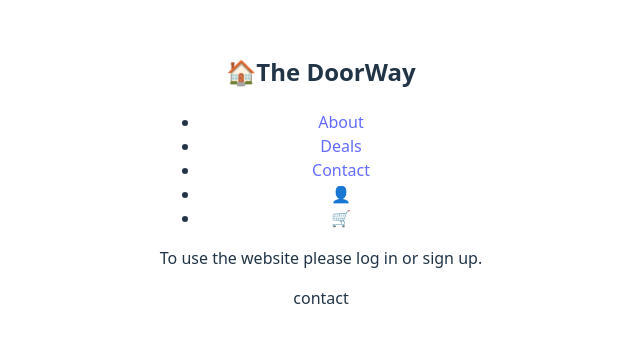
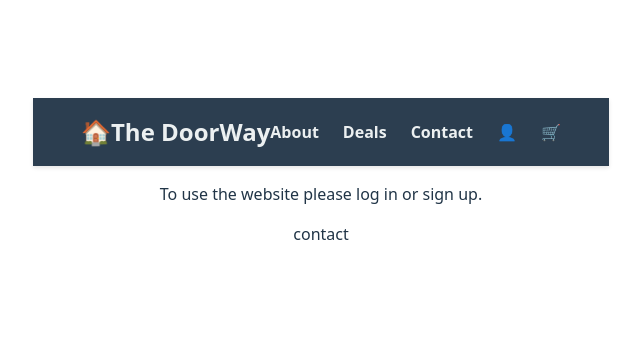
Before and after one commit to Bracha-Rosenfeld/Bracha_Simi_DoorWay, a React (Vite) app in the folder client/: page / in a window 1280 px wide. Shown: the part 228-570 px from the top of the page, without its empty margins (319-959 px from the left). Built offline with nearby package versions, Linux system fonts and the light colour scheme.

Commit message:
Make a style file for the navBar. Change the contcact link in the navBar to an a tag

```diff
--- a/client/src/components/contact.jsx
+++ b/client/src/components/contact.jsx
@@ -2,7 +2,7 @@
 
 const contact = () => {
     return (
-        <div>contact</div>
+        <div id = 'contact'>contact</div>
     )
 }
 export default contact;
--- a/client/src/components/home.jsx
+++ b/client/src/components/home.jsx
@@ -1,6 +1,6 @@
 import React from 'react'
 
-import NavBar from './navBar';
+import NavBar from './navBar/navBar';
 
 const home = () => {
 
--- a/client/src/components/layout.jsx
+++ b/client/src/components/layout.jsx
@@ -1,5 +1,5 @@
 import React from 'react'
-import NavBar from './navBar';
+import NavBar from './navBar/navBar';
 import Contact from './contact';
 
 const layout = ({ children }) => {
--- a/client/src/components/mainApp.jsx
+++ b/client/src/components/mainApp.jsx
@@ -2,7 +2,7 @@
 import { BrowserRouter, Routes, Route, Navigate } from 'react-router-dom';
 import Layout from './layout';
 import Home from '../components/home';
-import About from '../components/about';
+import About from '../components/about/about';
 import Deals from '../components/deals';
 import Login from '../components/login';
 import Signup from '../components/signup';
--- a/client/src/components/navBar.jsx
+++ /dev/null
@@ -1,21 +0,0 @@
-import React from 'react'
-import { Link } from 'react-router-dom';
-
-const navBar = () => {
-    return (
-        <div>
-            <nav>
-                <h2>🏠The DoorWay</h2>
-                <ul>
-                    <li><Link to="/about">About</Link></li>
-                    <li><Link to="/deals">Deals</Link></li>
-                    <li><Link to="/contact">Contact</Link></li>
-                    <li><Link to="/login">👤</Link></li>
-                    <li><Link to="/login">🛒</Link></li>
-                </ul>
-            </nav>
-        </div>
-    )
-}
-
-export default navBar
--- /dev/null
+++ b/client/src/components/navBar/navBar.jsx
@@ -0,0 +1,22 @@
+import React from 'react';
+import { Link } from 'react-router-dom';
+import styles from './NavBar.module.css';
+
+const NavBar = () => {
+    return (
+        <div className={styles.wrapper}>
+            <nav className={styles.navbar}>
+                <h2 className={styles.logo}>🏠The DoorWay</h2>
+                <ul className={styles.navList}>
+                    <li className={styles.navItem}><Link to="/about" className={styles.navLink}>About</Link></li>
+                    <li className={styles.navItem}><Link to="/deals" className={styles.navLink}>Deals</Link></li>
+                    <li className={styles.navItem}><a href="#contact" className={styles.navLink}>Contact</a></li>
+                    <li className={styles.navItem}><Link to="/login" className={styles.navLink}>👤</Link></li>
+                    <li className={styles.navItem}><Link to="/login" className={styles.navLink}>🛒</Link></li>
+                </ul>
+            </nav>
+        </div>
+    );
+};
+
+export default NavBar;
--- /dev/null
+++ b/client/src/components/navBar/navBar.module.css
@@ -0,0 +1,45 @@
+.wrapper {
+  width: 100;
+  position: sticky;
+  top: 0;
+  z-index: 1000;
+}
+
+.navbar {
+  display: flex;
+  justify-content: space-between;
+  align-items: center;
+  background-color: #2c3e50;
+  padding: 1rem clamp(1rem, 4vw, 3rem);
+  width: 100%;
+  box-shadow: 0 2px 4px rgba(0, 0, 0, 0.1);
+  box-sizing: border-box;
+}
+
+.logo {
+  margin: 0;
+  font-size: 1.5rem;
+  color: #ecf0f1;
+  white-space: nowrap;
+}
+
+.navList {
+  list-style: none;
+  display: flex;
+  flex-wrap: wrap;
+  gap: 1.5rem;
+  margin: 0;
+  padding: 0;
+}
+
+
+.navLink {
+  text-decoration: none;
+  color: #ecf0f1;
+  font-weight: bold;
+  transition: color 0.3s ease;
+}
+
+.navLink:hover {
+  color: #f1c40f;
+}
```
Also changed, not shown: client/src/components/about/about.jsx (renamed from client/src/components/about.jsx), client/src/components/about/about.module.css (renamed from client/src/components/about.module.css).
